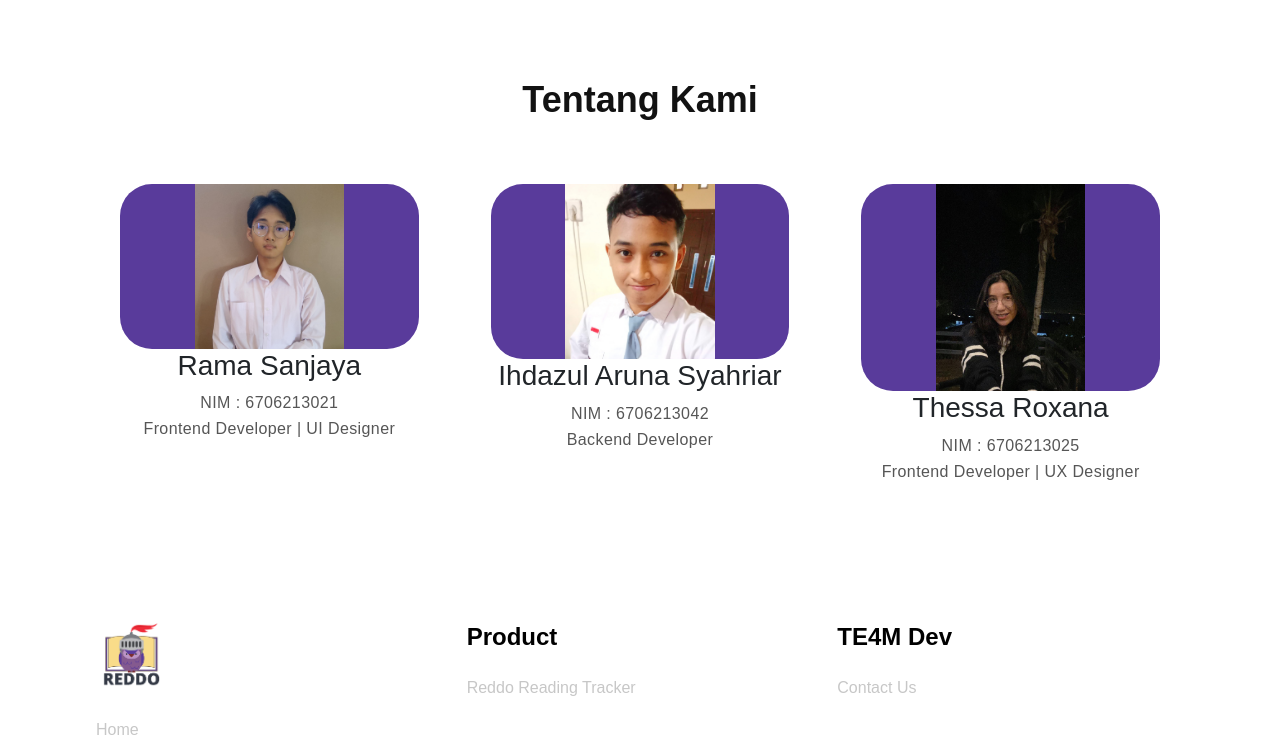
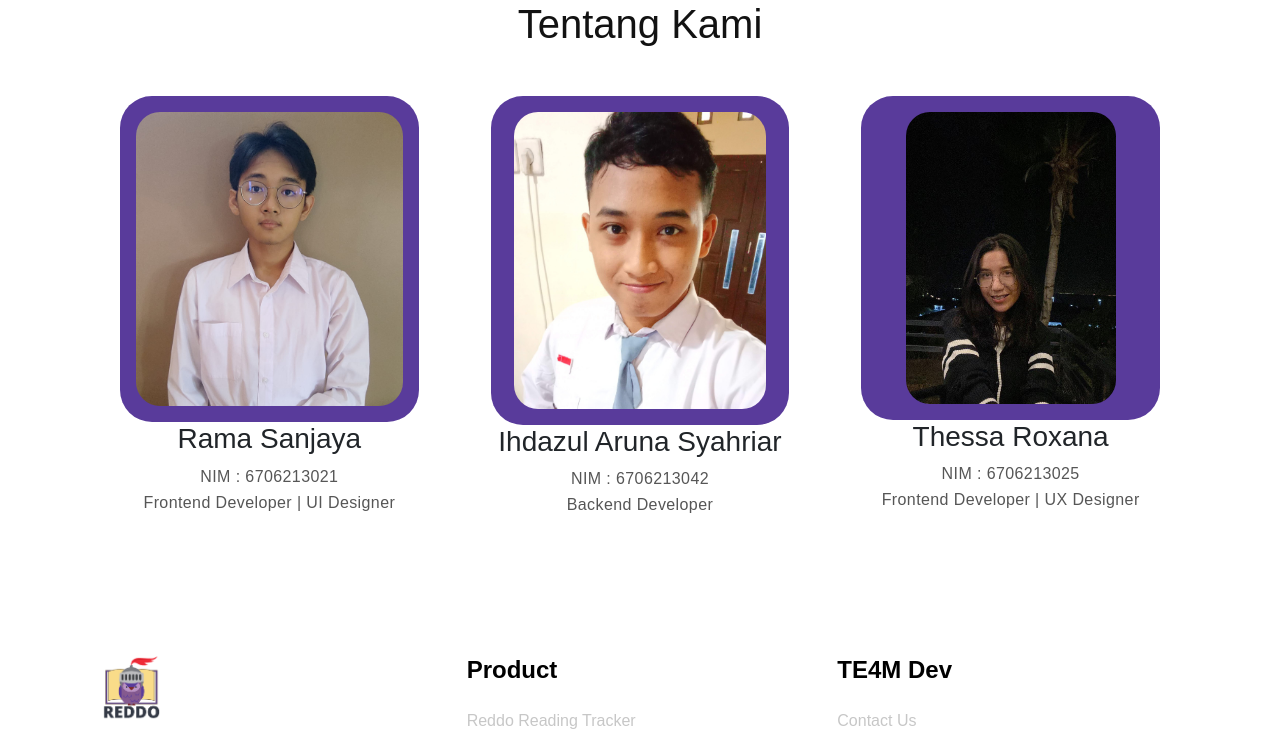
Before and after one commit to Ramasanjaya22/Reddo, a PHP site: page /tentang_kami.php in a window 1280 px wide. Shown: the part 171-908 px from the top of the page. Run offline with PHP 8.4, Linux system fonts and the light colour scheme.

Commit message:
sync about us

```diff
--- a/assets/css/landing.css
+++ b/assets/css/landing.css
@@ -205,12 +205,11 @@ body{
       }
 
       .about-us .title-text {
-        padding-top: 5rem;
-        margin-bottom: 3rem;
+        margin-bottom: 2rem;
       }
 
       .about-us .text-title {
-        font: 600 2.25rem/2.5rem Poppins, sans-serif;
+        font: 600 Poppins, sans-serif;
         color: #121212;
         margin-bottom: 0.625rem;
       }
--- a/views/tentang_kami.php
+++ b/views/tentang_kami.php
@@ -100,8 +100,8 @@
                 <div class="grid-padding text-center">
                     <div class="reveal row">
                         <div class="col-lg-4 column">
-                            <div class="rounded-5" style="background:#593B9B;">
-                                <img class="w-50 " src="../assets/img/aboutUs/rama.jpeg" alt="" />
+                            <div class="rounded-5 p-2" style="background:#593B9B;">
+                                <img class="rounded-5 p-2" style="width: 100%;" src="../assets/img/aboutUs/rama1.jpeg" alt="" />
                             </div>
                             <h3 class="title">Rama Sanjaya</h3>
                             <p class="caption">
@@ -111,8 +111,8 @@
                             </p>
                         </div>
                         <div class="col-lg-4 column">
-                            <div class="rounded-5"style="background:#593B9B;">
-                                <img class="w-50" src="../assets/img/aboutUs/ihdazul.jpeg" alt="" />
+                            <div class="rounded-5 p-2"style="background:#593B9B;">
+                                <img class="rounded-5 p-2" style="width: 95%;" src="../assets/img/aboutUs/ihdazul1.jpeg" alt="" />
                             </div>
                             <h3 class="title">Ihdazul Aruna Syahriar</h3>
                             <p class="caption">
@@ -121,8 +121,8 @@
                             </p>
                         </div>
                         <div class="col-lg-4 column">
-                            <div class="rounded-5"style="background:#593B9B;">
-                                <img class="w-50" src="../assets/img/aboutUs/thessa.jpeg" alt="" />
+                            <div class="rounded-5 p-2"style="background:#593B9B;">
+                                <img class="rounded-5 p-2" style="width: 80%;" src="../assets/img/aboutUs/thessa1.jpeg" alt="" />
                             </div>
                             <h3 class="title">Thessa Roxana</h3>
                             <p class="caption">
```
Also changed, not shown: assets/img/aboutUs/ihdazul1.jpeg (renamed from assets/img/aboutUs/ihdazul.jpeg), assets/img/aboutUs/rama1.jpeg (renamed from assets/img/aboutUs/rama.jpeg), assets/img/aboutUs/thessa1.jpeg (renamed from assets/img/aboutUs/thessa.jpeg).
